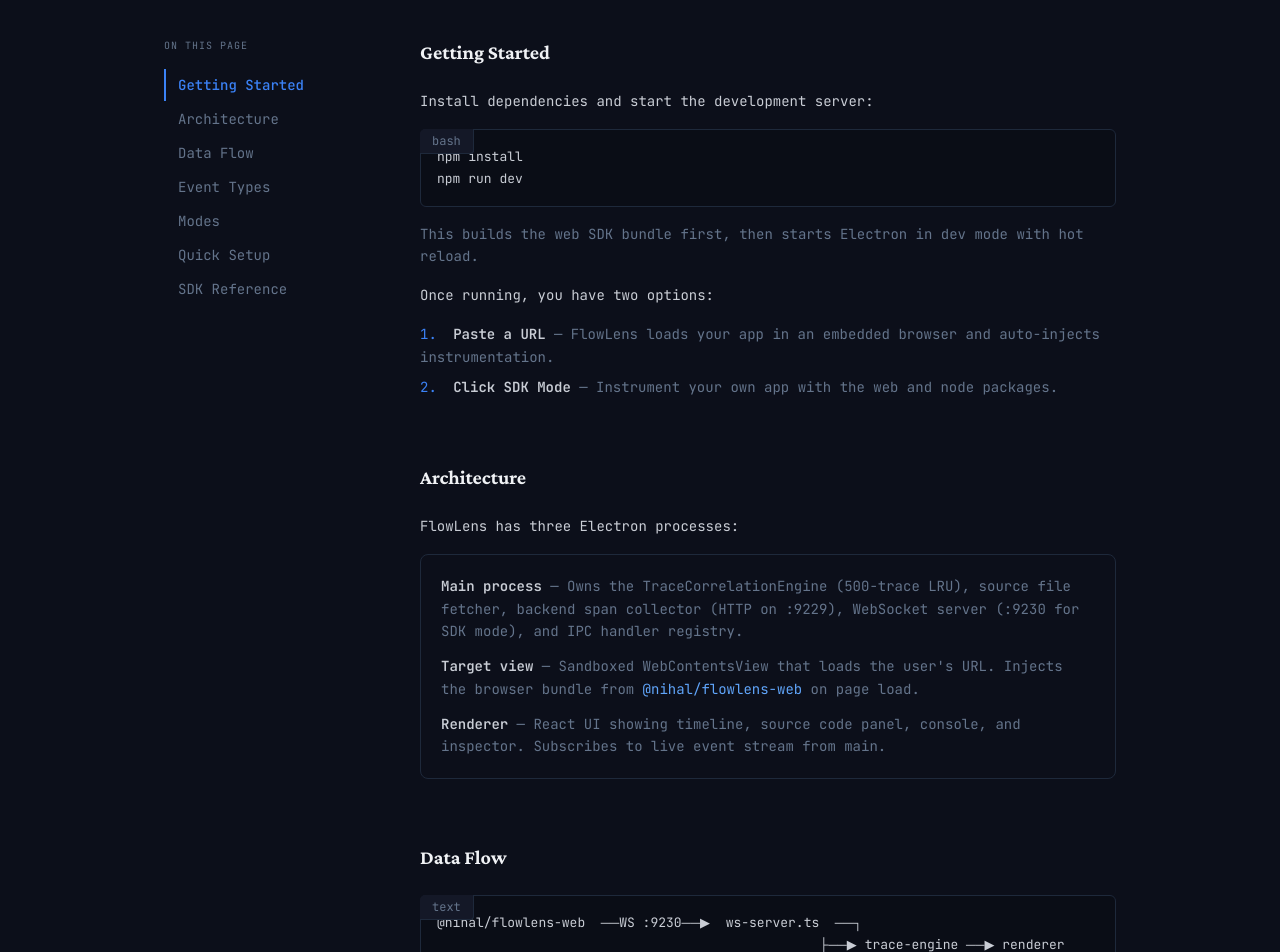
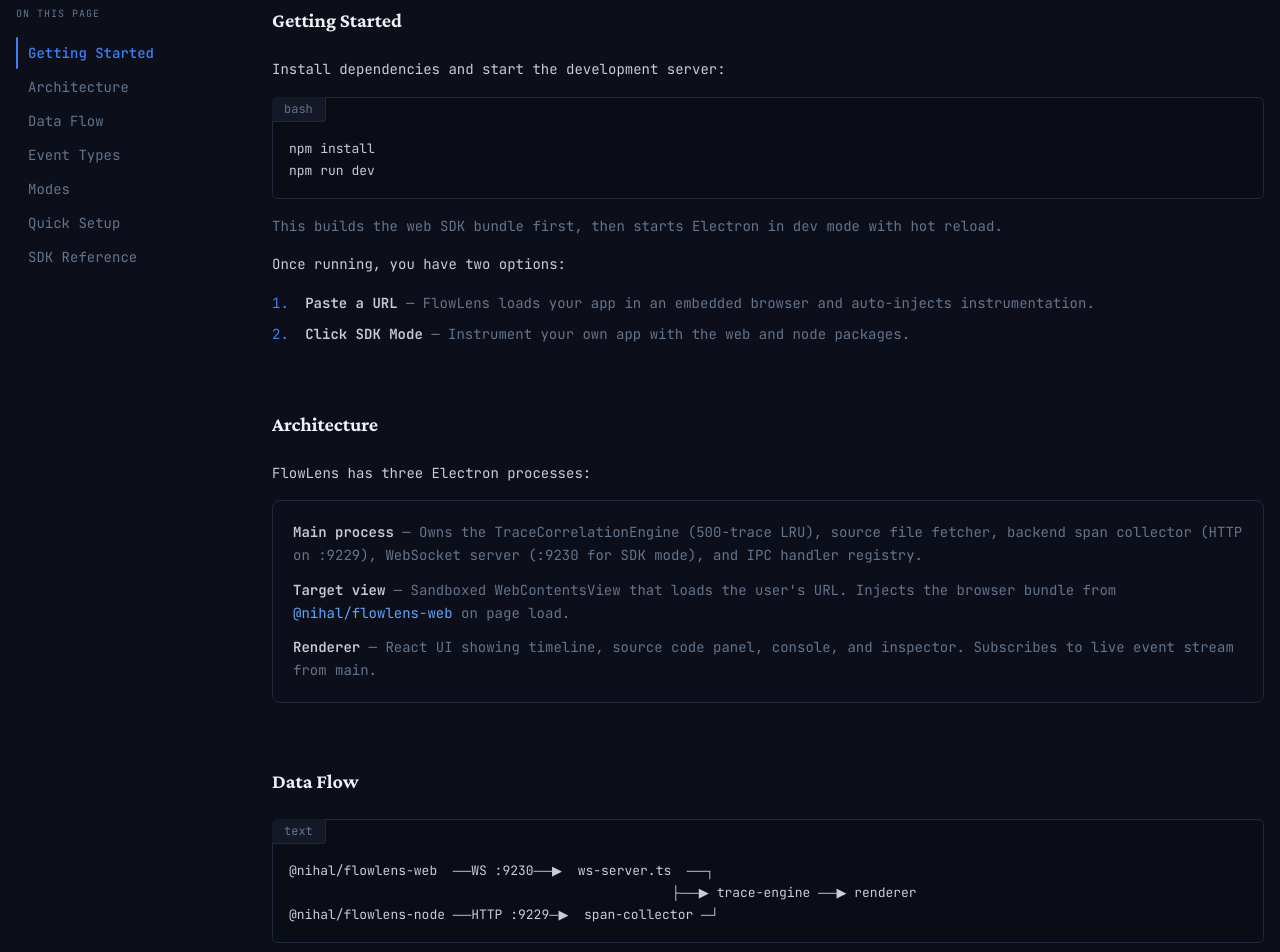
Before and after one commit to amoreX/flowlens-web, a Next.js app: page /docs in a window 1280 px wide. Shown: the part 260-1212 px from the top of the page. Built offline with nearby package versions, Linux system fonts and the light colour scheme.

Commit message:
ui tweaks

```diff
--- a/src/app/docs/page.tsx
+++ b/src/app/docs/page.tsx
@@ -15,7 +15,7 @@
 
 export default function DocsPage() {
   return (
-    <div className="mx-auto max-w-[1000px] px-6 pt-20 pb-20">
+    <div className="mx-auto max-w-[1300px] px-4 pt-12 pb-12">
       <p className="section-label mb-4">documentation</p>
       <h1 className="font-serif text-3xl md:text-4xl font-bold mb-4">Documentation</h1>
       <p className="text-text-muted leading-relaxed mb-12">
--- a/src/app/features/page.tsx
+++ b/src/app/features/page.tsx
@@ -15,7 +15,7 @@
 export default function FeaturesPage() {
   return (
     <div>
-      <section className="mx-auto max-w-[1000px] px-6 pt-24 pb-8">
+      <section className="mx-auto max-w-[1300px] px-4 pt-24 pb-8">
         <p className="section-label mb-4">capabilities</p>
         <h1 className="font-serif text-4xl md:text-5xl font-bold mb-4">Features</h1>
         <p className="text-text-muted max-w-xl leading-relaxed">
@@ -23,7 +23,7 @@
         </p>
       </section>
 
-      <section className="mx-auto max-w-[1000px] px-6 pb-20">
+      <section className="mx-auto max-w-[1300px] px-4 pb-12">
         <div className="grid md:grid-cols-2 lg:grid-cols-3 gap-5">
           {features.map((f) => (
             <div key={f.title} className="border border-border p-5 rounded-lg card-hover cursor-default">
--- a/src/app/sdk/page.tsx
+++ b/src/app/sdk/page.tsx
@@ -15,7 +15,7 @@
   const [active, setActive] = useState<Tab>("web");
 
   return (
-    <div className="mx-auto max-w-[1000px] px-6 pt-20 pb-20">
+    <div className="mx-auto max-w-[1300px] px-4 pt-12 pb-12">
       <Link href="/docs" className="inline-flex items-center gap-1 text-text-muted text-xs hover:text-accent transition-colors mb-8 cursor-pointer">
         <ArrowLeft size={12} /> Back to docs
       </Link>
--- a/src/components/CodeBlock.tsx
+++ b/src/components/CodeBlock.tsx
@@ -31,7 +31,7 @@
         aria-label="Copy code">
         {copied ? <Check size={14} /> : <Copy size={14} />}
       </button>
-      <pre className="code-block">
+      <pre className="code-block" style={language ? { paddingTop: "2.5rem" } : undefined}>
         <code dangerouslySetInnerHTML={{ __html: highlight(code) }} />
       </pre>
     </div>
--- a/src/components/Footer.tsx
+++ b/src/components/Footer.tsx
@@ -1,7 +1,7 @@
 export function Footer() {
   return (
     <footer className="border-t border-border py-8 px-6">
-      <div className="mx-auto max-w-[1000px] flex flex-col sm:flex-row items-center justify-between gap-4 text-xs text-text-muted">
+      <div className="mx-auto max-w-[1300px] flex flex-col sm:flex-row items-center justify-between gap-4 text-xs text-text-muted">
         <span>&copy; {new Date().getFullYear()} FlowLens</span>
         <div className="flex gap-4">
           <a href="https://github.com/amoreX/flowlens" className="hover:text-accent transition-colors cursor-pointer">GitHub</a>
--- a/src/components/HeroAnimation.tsx
+++ b/src/components/HeroAnimation.tsx
@@ -2,10 +2,10 @@
 
 import { CodeRain } from "./animations/CodeRain";
 
-export function HeroAnimation() {
+export function HeroAnimation({ platform = "all" }: { platform?: "all" | "react" | "node" }) {
   return (
     <div
-      className="relative w-full flex-1 min-h-0"
+      className="w-full h-full"
       style={{
         maskImage: "linear-gradient(to right, transparent, black 60px, black calc(100% - 60px), transparent), linear-gradient(to bottom, transparent, black 50px, black calc(100% - 50px), transparent)",
         maskComposite: "intersect",
@@ -13,7 +13,7 @@
         WebkitMaskComposite: "source-in",
       }}
     >
-      <CodeRain />
+      <CodeRain platform={platform} />
     </div>
   );
 }
--- a/src/components/Navbar.tsx
+++ b/src/components/Navbar.tsx
@@ -37,7 +37,7 @@
 
   return (
     <nav className="sticky top-0 z-50 border-b border-border bg-bg/95 backdrop-blur-sm">
-      <div className="mx-auto max-w-[1000px] px-6 flex items-center justify-between h-14">
+      <div className="mx-auto max-w-[1300px] px-4 flex items-center justify-between h-14">
         <Link href="/" className="flex items-center gap-2.5 group cursor-pointer">
           <AnimatedLogo size={18} />
           <span className="font-serif text-lg font-bold text-text-heading tracking-tight">FlowLens</span>
--- a/src/components/Sidebar.tsx
+++ b/src/components/Sidebar.tsx
@@ -1,6 +1,6 @@
 "use client";
 
-import { useEffect, useState } from "react";
+import { useEffect, useState, useRef } from "react";
 
 interface SidebarItem {
   id: string;
@@ -10,6 +10,8 @@
 
 export function Sidebar({ items }: { items: SidebarItem[] }) {
   const [activeId, setActiveId] = useState<string>("");
+  const navRef = useRef<HTMLDivElement>(null);
+  const itemRefs = useRef<Map<string, HTMLAnchorElement>>(new Map());
 
   useEffect(() => {
     const observer = new IntersectionObserver(
@@ -29,21 +31,70 @@
     return () => observer.disconnect();
   }, [items]);
 
+  const activeIndex = items.findIndex((item) => item.id === activeId);
+
+  // Calculate indicator position and height (from first item to active item)
+  const [indicator, setIndicator] = useState({ top: 0, height: 0 });
+
+  useEffect(() => {
+    if (activeIndex < 0 || !navRef.current) return;
+
+    const firstEl = itemRefs.current.get(items[0]?.id);
+    const activeEl = itemRefs.current.get(activeId);
+    if (!firstEl || !activeEl) return;
+
+    const navRect = navRef.current.getBoundingClientRect();
+    const firstRect = firstEl.getBoundingClientRect();
+    const activeRect = activeEl.getBoundingClientRect();
+
+    setIndicator({
+      top: firstRect.top - navRect.top,
+      height: activeRect.bottom - firstRect.top,
+    });
+  }, [activeId, activeIndex, items]);
+
   return (
     <aside className="hidden lg:block w-52 shrink-0">
       <div className="sticky top-20">
         <p className="text-[10px] font-mono uppercase tracking-widest text-text-muted mb-4">On this page</p>
-        <nav className="flex flex-col gap-0.5">
-          {items.map((item) => (
-            <a key={item.id} href={`#${item.id}`}
-              className={`text-sm no-underline py-1.5 transition-colors cursor-pointer border-l-2 pl-3 ${item.depth === 1 ? "ml-3" : ""} ${
-                activeId === item.id
-                  ? "text-accent border-accent font-medium"
-                  : "text-text-muted hover:text-text border-transparent hover:border-border-hover"
-              }`}>
-              {item.label}
-            </a>
-          ))}
+        <nav ref={navRef} className="relative flex flex-col gap-0.5">
+          {/* Smooth sliding indicator */}
+          <div
+            className="absolute left-0 w-0.5 rounded-full bg-accent"
+            style={{
+              top: indicator.top,
+              height: indicator.height,
+              transition: "top 0.4s cubic-bezier(0.4, 0, 0.2, 1), height 0.4s cubic-bezier(0.4, 0, 0.2, 1)",
+              opacity: activeIndex >= 0 ? 1 : 0,
+            }}
+          />
+          {items.map((item, i) => {
+            const isCurrent = item.id === activeId;
+            const isPassed = activeIndex >= 0 && i < activeIndex;
+
+            return (
+              <a
+                key={item.id}
+                ref={(el) => { if (el) itemRefs.current.set(item.id, el); }}
+                href={`#${item.id}`}
+                className={`text-sm no-underline py-1.5 cursor-pointer pl-3 transition-colors duration-300 ${
+                  item.depth === 1 ? "ml-3" : ""
+                } ${
+                  isCurrent
+                    ? "text-accent font-medium"
+                    : isPassed
+                      ? "text-text"
+                      : "text-text-muted hover:text-text"
+                }`}
+                onClick={(e) => {
+                  e.preventDefault();
+                  document.getElementById(item.id)?.scrollIntoView({ behavior: "smooth" });
+                }}
+              >
+                {item.label}
+              </a>
+            );
+          })}
         </nav>
       </div>
     </aside>
--- a/src/components/animations/CodeRain.tsx
+++ b/src/components/animations/CodeRain.tsx
@@ -2,30 +2,21 @@
 
 import { useRef, useEffect } from "react";
 
-/**
- * Animation: Code Rain
- * Raw jargon text rains from top, gets attracted into center aperture,
- * absorbed, then emitted out the bottom as styled event cards.
- */
-export function CodeRain() {
-  const canvasRef = useRef<HTMLCanvasElement>(null);
+type Platform = "all" | "react" | "node";
 
-  useEffect(() => {
-    const canvas = canvasRef.current;
-    if (!canvas) return;
-    const ctx = canvas.getContext("2d")!;
-    let animId: number;
-    let time = 0;
-
-    const jargon = [
+const platformData: Record<Platform, {
+  jargon: string[];
+  events: { label: string; color: string }[];
+}> = {
+  all: {
+    jargon: [
       "onClick", "fetch()", "setState", "console.log", "XHR", "error",
       "useReducer", "dispatch", "render()", "response", "trace.id",
       "req.headers", "DOM", "fiber", "mount", "unmount", "effect",
       "promise", "async", "await", "hook[0]", "state", "props",
       "event.target", "ws.send()", "HTTP 200", "POST /api",
-    ];
-
-    const eventTypes = [
+    ],
+    events: [
       { label: "click", color: "59, 130, 246" },
       { label: "fetch", color: "96, 165, 250" },
       { label: "response", color: "96, 165, 250" },
@@ -38,9 +29,81 @@
       { label: "XHR", color: "96, 165, 250" },
       { label: "mount", color: "74, 222, 128" },
       { label: "HTTP 200", color: "59, 130, 246" },
-    ];
+    ],
+  },
+  react: {
+    jargon: [
+      "useState", "useEffect", "useRef", "useMemo", "useCallback",
+      "useReducer", "useContext", "setState", "forceUpdate",
+      "render()", "re-render", "fiber", "reconciler", "virtual DOM",
+      "JSX", "props", "children", "key={id}", "React.memo",
+      "Suspense", "lazy()", "ErrorBoundary", "portal",
+      "onClick", "onChange", "onSubmit", "event.target",
+      "console.log", "console.warn", "console.error",
+      "component", "mount", "unmount", "cleanup",
+    ],
+    events: [
+      { label: "useState", color: "74, 222, 128" },
+      { label: "useEffect", color: "167, 139, 250" },
+      { label: "onClick", color: "59, 130, 246" },
+      { label: "render", color: "74, 222, 128" },
+      { label: "setState", color: "74, 222, 128" },
+      { label: "re-render", color: "251, 191, 36" },
+      { label: "console.log", color: "167, 139, 250" },
+      { label: "error", color: "248, 113, 113" },
+      { label: "onSubmit", color: "59, 130, 246" },
+      { label: "mount", color: "74, 222, 128" },
+      { label: "unmount", color: "248, 113, 113" },
+      { label: "useRef", color: "96, 165, 250" },
+    ],
+  },
+  node: {
+    jargon: [
+      "app.get()", "app.post()", "router.use()", "middleware",
+      "req.body", "req.params", "req.headers", "res.json()",
+      "res.status()", "next()", "express()", "fastify",
+      "process.env", "cors()", "helmet()", "rate-limit",
+      "db.query()", "prisma.find()", "mongoose.save()",
+      "jwt.verify()", "bcrypt.hash()", "auth()",
+      "try/catch", "throw Error", "500", "404", "200",
+      "async/await", "Promise.all", "EventEmitter",
+      "fs.readFile", "stream.pipe", "Buffer",
+    ],
+    events: [
+      { label: "GET /api", color: "59, 130, 246" },
+      { label: "POST /api", color: "251, 191, 36" },
+      { label: "middleware", color: "167, 139, 250" },
+      { label: "db.query", color: "96, 165, 250" },
+      { label: "res.json()", color: "74, 222, 128" },
+      { label: "auth()", color: "251, 191, 36" },
+      { label: "500 error", color: "248, 113, 113" },
+      { label: "req.body", color: "96, 165, 250" },
+      { label: "next()", color: "167, 139, 250" },
+      { label: "jwt.verify", color: "74, 222, 128" },
+      { label: "404", color: "248, 113, 113" },
+      { label: "200 OK", color: "59, 130, 246" },
+    ],
+  },
+};
 
-    // Incoming raw jargon falling from top toward aperture
+/**
+ * Animation: Code Rain
+ * Raw jargon text rains from top, gets attracted into center aperture,
+ * absorbed, then emitted out the bottom as styled event cards.
+ * Platform prop swaps the jargon and event types.
+ */
+export function CodeRain({ platform = "all" }: { platform?: Platform }) {
+  const canvasRef = useRef<HTMLCanvasElement>(null);
+  const platformRef = useRef(platform);
+  platformRef.current = platform;
+
+  useEffect(() => {
+    const canvas = canvasRef.current;
+    if (!canvas) return;
+    const ctx = canvas.getContext("2d")!;
+    let animId: number;
+    let time = 0;
+
     interface Incoming {
       x: number;
       y: number;
@@ -50,12 +113,11 @@
       attracted: boolean;
     }
 
-    // Outgoing styled cards emitted from aperture downward
     interface Outgoing {
       x: number;
       y: number;
       speed: number;
-      type: typeof eventTypes[0];
+      type: { label: string; color: string };
       opacity: number;
       driftX: number;
     }
@@ -83,6 +145,8 @@
       const cx = w / 2;
       const cy = h / 2;
 
+      const data = platformData[platformRef.current];
+
       ctx.clearRect(0, 0, w, h);
       time += 0.016;
 
@@ -94,7 +158,7 @@
           x: col * colW + colW / 2,
           y: -10,
           speed: 0.7 + Math.random() * 1.0,
-          text: jargon[Math.floor(Math.random() * jargon.length)],
+          text: data.jargon[Math.floor(Math.random() * data.jargon.length)],
           opacity: 0.3 + Math.random() * 0.4,
           attracted: false,
         });
@@ -104,7 +168,6 @@
       for (let i = incoming.length - 1; i >= 0; i--) {
         const d = incoming[i];
 
-        // Start attracting when close enough to aperture
         if (d.y > cy * 0.45 && !d.attracted) {
           d.attracted = true;
         }
@@ -117,11 +180,10 @@
             d.x += (dx / dist) * d.speed * 1.8;
             d.y += (dy / dist) * d.speed * 1.8;
           } else {
-            // Absorbed — spawn an outgoing card
             absorbed = Math.min(1, absorbed + 0.04);
             const col = Math.floor(Math.random() * outColumns);
             const colW = w / outColumns;
-            const et = eventTypes[Math.floor(Math.random() * eventTypes.length)];
+            const et = data.events[Math.floor(Math.random() * data.events.length)];
             outgoing.push({
               x: cx,
               y: cy + 24,
@@ -143,7 +205,6 @@
           continue;
         }
 
-        // Draw raw jargon text
         ctx.font = "10px 'JetBrains Mono', monospace";
         ctx.textAlign = "center";
         ctx.textBaseline = "middle";
@@ -160,7 +221,6 @@
         d.y += d.speed;
         d.x += (d.driftX - d.x) * 0.04;
 
-        // Fade in then fade out near bottom
         const fadeInEnd = cy + 90;
         const fadeOutStart = h - 60;
         if (d.y < fadeInEnd) {
@@ -176,7 +236,6 @@
           continue;
         }
 
-        // Draw styled event card
         ctx.save();
         ctx.translate(d.x, d.y);
         ctx.font = "9px 'JetBrains Mono', monospace";
@@ -205,7 +264,7 @@
       // --- Absorbed glow fades ---
       absorbed = Math.max(0, absorbed - 0.006);
 
-      // --- Center aperture ---
+      // --- Center aperture (matches AnimatedLogo SVG) ---
       ctx.save();
       ctx.translate(cx, cy);
 
@@ -219,19 +278,31 @@
       ctx.arc(0, 0, glowR, 0, Math.PI * 2);
       ctx.fill();
 
+      const s = 22 / 10;
       ctx.rotate(time * 0.4 + absorbed * 2);
+
       ctx.beginPath();
-      ctx.arc(0, 0, 22, 0, Math.PI * 2);
+      ctx.arc(0, 0, 10 * s, 0, Math.PI * 2);
       ctx.strokeStyle = `rgba(59, 130, 246, ${0.4 + absorbed * 0.4})`;
       ctx.lineWidth = 1.5;
       ctx.stroke();
 
-      for (let i = 0; i < 6; i++) {
-        const a = (i / 6) * Math.PI * 2;
+      const blades: [number, number, number, number][] = [
+        [14.31 - 12, 8 - 12, 14.31 + 5.74 - 12, 8 + 9.94 - 12],
+        [9.69 - 12, 8 - 12, 9.69 + 11.48 - 12, 8 - 12],
+        [7.38 - 12, 12 - 12, 7.38 + 5.74 - 12, 12 - 9.94 - 12],
+        [9.69 - 12, 16 - 12, 9.69 - 5.74 - 12, 16 - 9.94 - 12],
+        [14.31 - 12, 16 - 12, 14.31 - 11.48 - 12, 16 - 12],
+        [16.62 - 12, 12 - 12, 16.62 - 5.74 - 12, 12 + 9.94 - 12],
+      ];
+      const bladeAlpha = 0.3 + absorbed * 0.4;
+      ctx.lineCap = "round";
+      for (let i = 0; i < blades.length; i++) {
+        const [x1, y1, x2, y2] = blades[i];
         ctx.beginPath();
-        ctx.moveTo(Math.cos(a) * 9, Math.sin(a) * 9);
-        ctx.lineTo(Math.cos(a + 0.8) * 22, Math.sin(a + 0.8) * 22);
-        ctx.strokeStyle = `rgba(59, 130, 246, ${0.3 + absorbed * 0.4 + Math.sin(time * 3 + i) * 0.1})`;
+        ctx.moveTo(x1 * s, y1 * s);
+        ctx.lineTo(x2 * s, y2 * s);
+        ctx.strokeStyle = `rgba(59, 130, 246, ${bladeAlpha + Math.sin(time * 3 + i) * 0.1})`;
         ctx.lineWidth = 1.5;
         ctx.stroke();
       }
```
Also changed, not shown: src/app/page.tsx (+6 -33 lines), src/components/HeroSection.tsx (added, +40 -0 lines).
